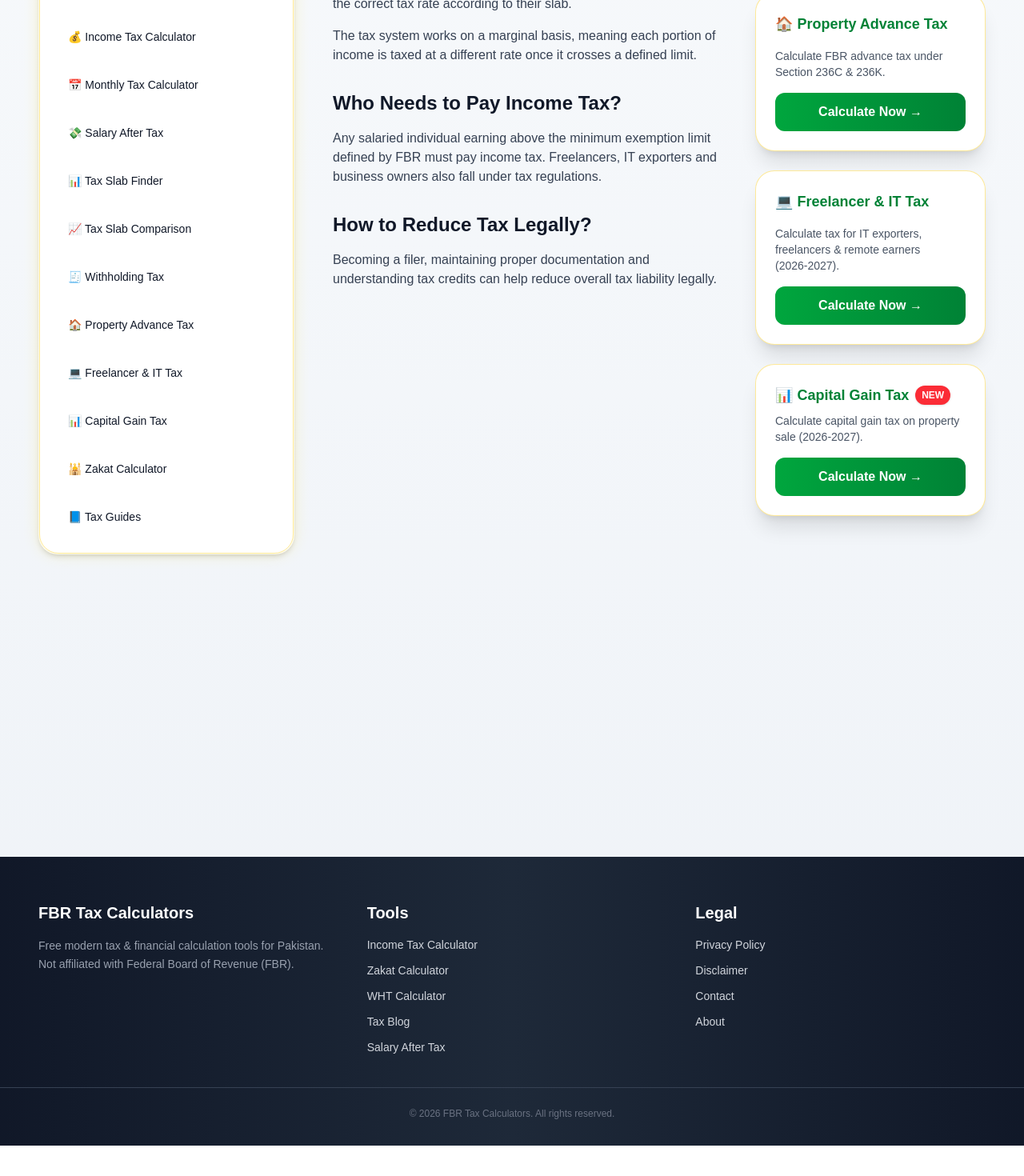
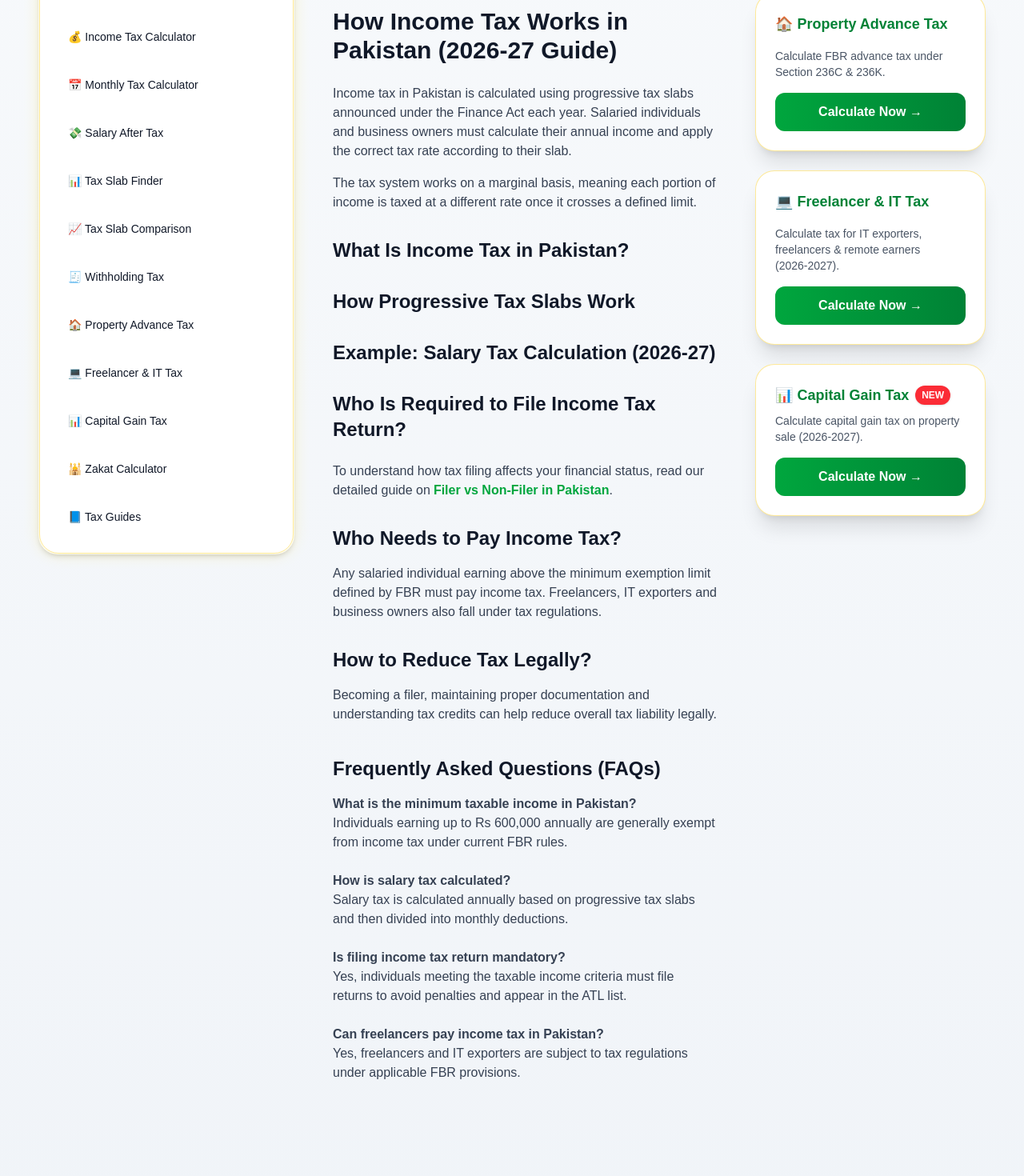
Before and after one commit to muhammadobaid1986/fbrtaxcalculators, a Next.js app: page /how-income-tax-works-in-pakistan in a window 1280 px wide. Shown: the part 448-1918 px from the top of the page at 80% size. Before the commit the page ends 1880 px from the top, so only its background shows below. Built offline with nearby package versions, Linux system fonts and the light colour scheme.

Commit message:
Expanded income tax guide with internal linking and FAQ section

```diff
--- a/app/how-income-tax-works-in-pakistan/page.tsx
+++ b/app/how-income-tax-works-in-pakistan/page.tsx
@@ -1,6 +1,15 @@
 export default function IncomeTaxGuide() {
   return (
     <div className="max-w-4xl mx-auto py-16 px-6">
+
+      <p className="mb-4 text-gray-700">
+Income tax in Pakistan is calculated under the Finance Act announced every year by the Government of Pakistan.
+The Federal Board of Revenue (FBR) defines tax slabs that determine how much tax an individual must pay
+based on annual income. Understanding how income tax works helps salaried employees, freelancers,
+business owners and property investors avoid penalties and plan finances better.
+</p>
+
+
 
       <h1 className="text-3xl font-bold mb-6">
         How Income Tax Works in Pakistan (2026-27 Guide)
@@ -17,6 +26,30 @@ export default function IncomeTaxGuide() {
         The tax system works on a marginal basis, meaning each portion
         of income is taxed at a different rate once it crosses a defined limit.
       </p>
+
+      <h2 className="text-2xl font-semibold mt-8 mb-4">
+What Is Income Tax in Pakistan?
+</h2>
+
+<h2 className="text-2xl font-semibold mt-8 mb-4">
+How Progressive Tax Slabs Work
+</h2>
+
+<h2 className="text-2xl font-semibold mt-8 mb-4">
+Example: Salary Tax Calculation (2026-27)
+</h2>
+
+<h2 className="text-2xl font-semibold mt-8 mb-4">
+Who Is Required to File Income Tax Return?
+</h2>
+
+<p className="mt-6 text-gray-700">
+To understand how tax filing affects your financial status,
+read our detailed guide on
+<a href="/filer-vs-non-filer" className="text-green-600 font-semibold ml-1">
+Filer vs Non-Filer in Pakistan
+</a>.
+</p>
 
       <h2 className="text-2xl font-semibold mt-8 mb-4">
         Who Needs to Pay Income Tax?
@@ -37,6 +70,55 @@ export default function IncomeTaxGuide() {
         tax credits can help reduce overall tax liability legally.
       </p>
 
+      <h2 className="text-2xl font-semibold mt-10 mb-4">
+Frequently Asked Questions (FAQs)
+</h2>
+
+<div className="space-y-6 text-gray-700">
+
+  <div>
+    <p className="font-semibold">
+      What is the minimum taxable income in Pakistan?
+    </p>
+    <p>
+      Individuals earning up to Rs 600,000 annually are generally exempt
+      from income tax under current FBR rules.
+    </p>
+  </div>
+
+  <div>
+    <p className="font-semibold">
+      How is salary tax calculated?
+    </p>
+    <p>
+      Salary tax is calculated annually based on progressive tax slabs
+      and then divided into monthly deductions.
+    </p>
+  </div>
+
+  <div>
+    <p className="font-semibold">
+      Is filing income tax return mandatory?
+    </p>
+    <p>
+      Yes, individuals meeting the taxable income criteria must file
+      returns to avoid penalties and appear in the ATL list.
+    </p>
+  </div>
+
+  <div>
+    <p className="font-semibold">
+      Can freelancers pay income tax in Pakistan?
+    </p>
+    <p>
+      Yes, freelancers and IT exporters are subject to tax regulations
+      under applicable FBR provisions.
+    </p>
+  </div>
+
+</div>
+
+
     </div>
   );
 }
```
